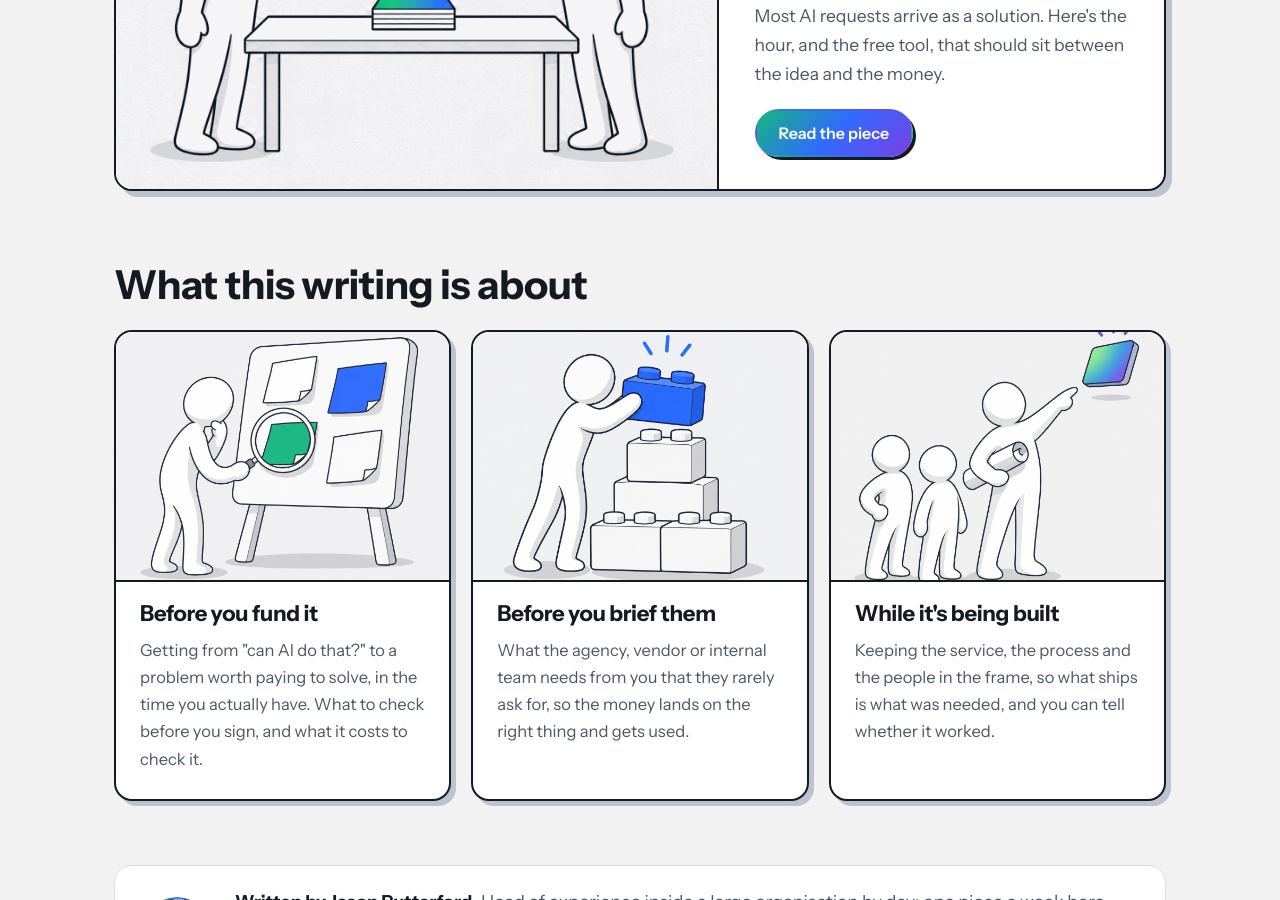
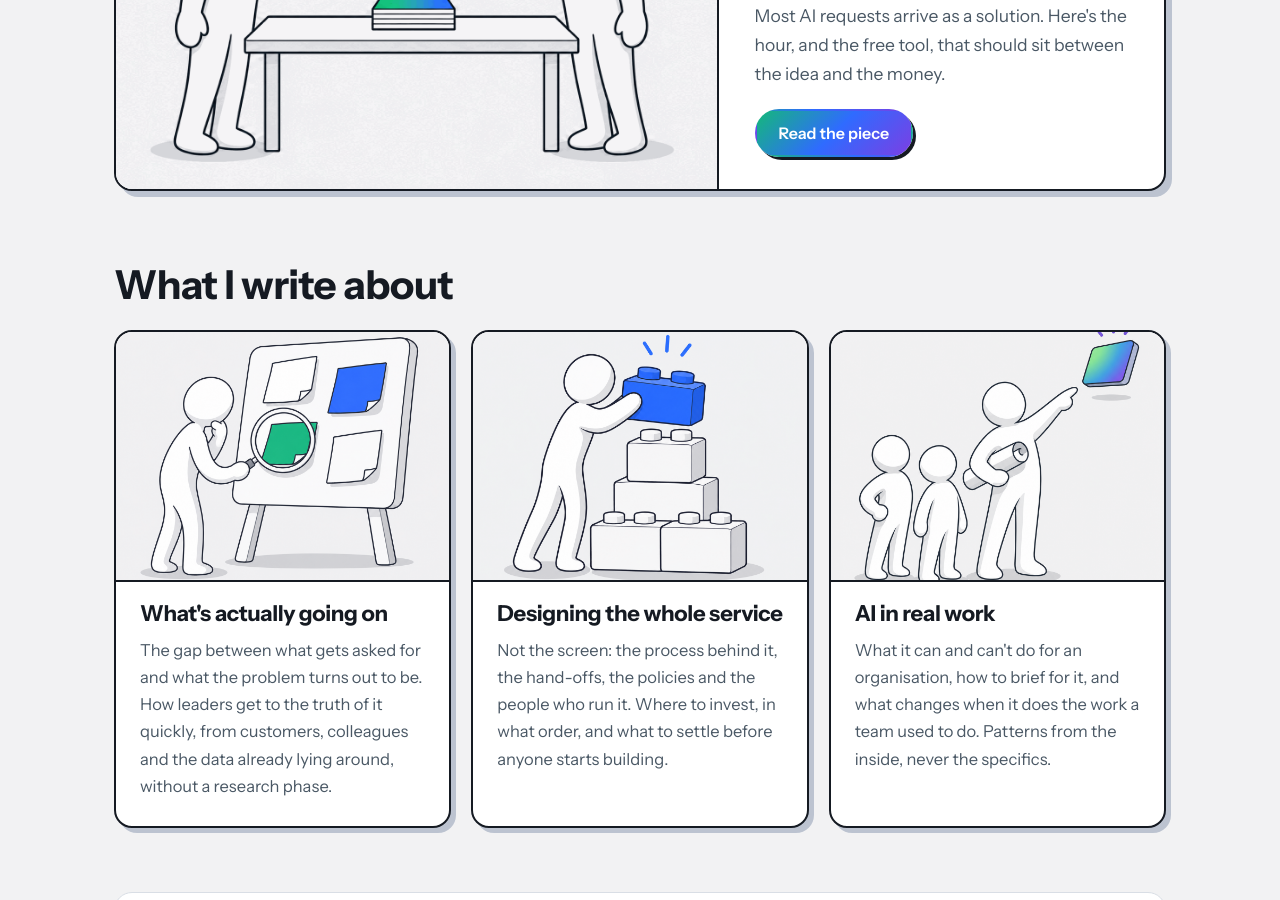
Before and after one commit to jasonrutterford-cyber/jasonrutterford-cyber.github.io, a Jekyll site: the page built from index.html, in a window 1280 px wide and 900 px high, scrolled down 777 px. Built offline with Jekyll 4.4.1, drawn with Linux system fonts in a browser that asks for light colours.

Commit message:
Home: broaden the three themes to What I write about
Co-Authored-By: Claude Fable 5.1 <noreply@anthropic.com>
Claude-Session: https://claude.ai/code/session_01H4C9CmjHEpPU5YtAhQFvTv

```diff
--- a/index.html
+++ b/index.html
@@ -49,22 +49,22 @@ description: Most large investments go wrong before they start. Jason Rutterford
 
 <section class="section" style="padding-top:16px">
   <div class="wrap">
-    <div class="section-head"><h2>What this writing is about</h2></div>
+    <div class="section-head"><h2>What I write about</h2></div>
     <div class="three">
       <div class="card">
         <img class="spot" src="{{ '/assets/img/illustrations/discovery.png' | relative_url }}" alt="" width="700" height="700" loading="lazy">
-        <div class="body"><h3>Before you fund it</h3>
-        <p>Getting from "can AI do that?" to a problem worth paying to solve, in the time you actually have. What to check before you sign, and what it costs to check it.</p></div>
+        <div class="body"><h3>What's actually going on</h3>
+        <p>The gap between what gets asked for and what the problem turns out to be. How leaders get to the truth of it quickly, from customers, colleagues and the data already lying around, without a research phase.</p></div>
       </div>
       <div class="card">
         <img class="spot" src="{{ '/assets/img/illustrations/strategy.png' | relative_url }}" alt="" width="700" height="700" loading="lazy">
-        <div class="body"><h3>Before you brief them</h3>
-        <p>What the agency, vendor or internal team needs from you that they rarely ask for, so the money lands on the right thing and gets used.</p></div>
+        <div class="body"><h3>Designing the whole service</h3>
+        <p>Not the screen: the process behind it, the hand-offs, the policies and the people who run it. Where to invest, in what order, and what to settle before anyone starts building.</p></div>
       </div>
       <div class="card">
         <img class="spot" src="{{ '/assets/img/illustrations/leadership.png' | relative_url }}" alt="" width="700" height="700" loading="lazy">
-        <div class="body"><h3>While it's being built</h3>
-        <p>Keeping the service, the process and the people in the frame, so what ships is what was needed, and you can tell whether it worked.</p></div>
+        <div class="body"><h3>AI in real work</h3>
+        <p>What it can and can't do for an organisation, how to brief for it, and what changes when it does the work a team used to do. Patterns from the inside, never the specifics.</p></div>
       </div>
     </div>
   </div>
```
